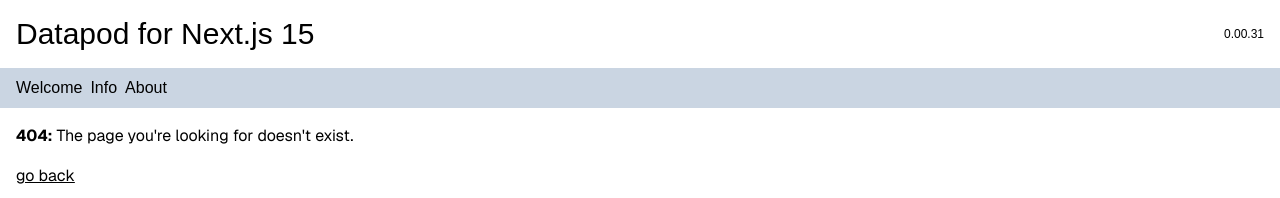
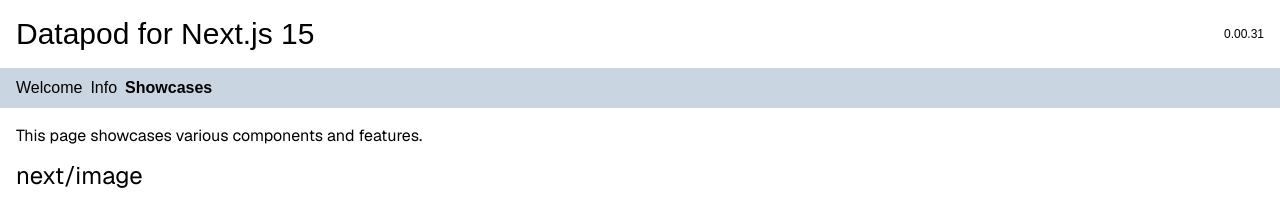
Before and after one commit to edwardtanguay/datapod-for-nextjs, a Next.js app: page /showcases in a window 1280 px wide. Before the commit this address had no page. Shown: the top 198 px of the page. Built offline with nearby package versions, Linux system fonts and the light colour scheme.

Commit message:
about is showcases

```diff
--- a/src/app/about/page.tsx
+++ b/src/app/showcases/page.tsx
@@ -1,12 +1,12 @@
 import Image from "next/image";
 
-export default function AboutPage() {
+export default function ShowcasesPage() {
 	const localImagePath = "/images/snape.jpg";
 	const externalImageUrl =
 		"https://edwardtanguay.vercel.app/share/images/employees/employee_1.jpg";
 	return (
 		<div>
-			<p>This page shows various features of Next.js.</p>
+			<p>This page showcases various components and features.</p>
 
 			<h2 className="text-2xl mt-3 mb-2">next/image</h2>
 
--- a/src/components/Header.tsx
+++ b/src/components/Header.tsx
@@ -35,12 +35,12 @@
 					</li>
 					<li>
 						<Link
-							href="/about"
+							href="/showcases"
 							className={`border-0 ${
-								activeSegment === "about" ? "menuHighlight" : ""
+								activeSegment === "showcases" ? "menuHighlight" : ""
 							}`}
 						>
-							About
+							Showcases
 						</Link>
 					</li>
 				</ul>
```
